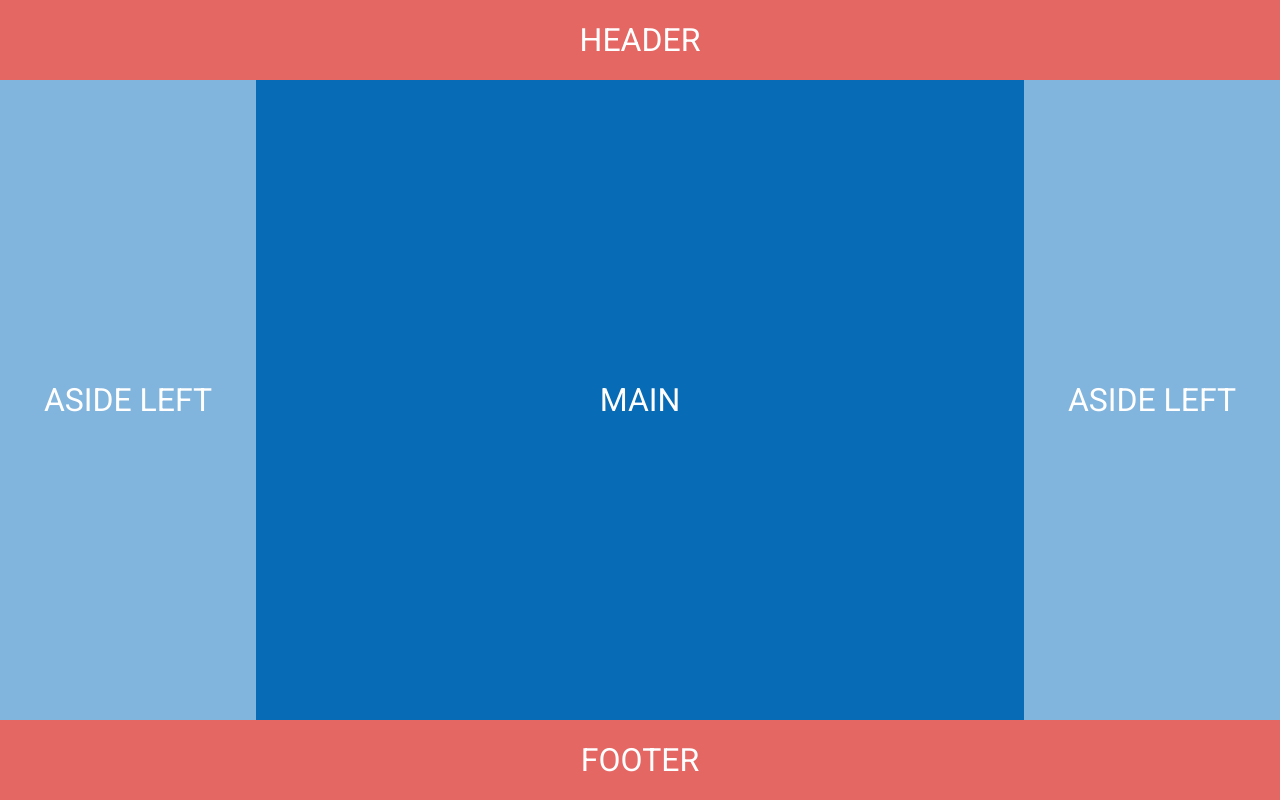
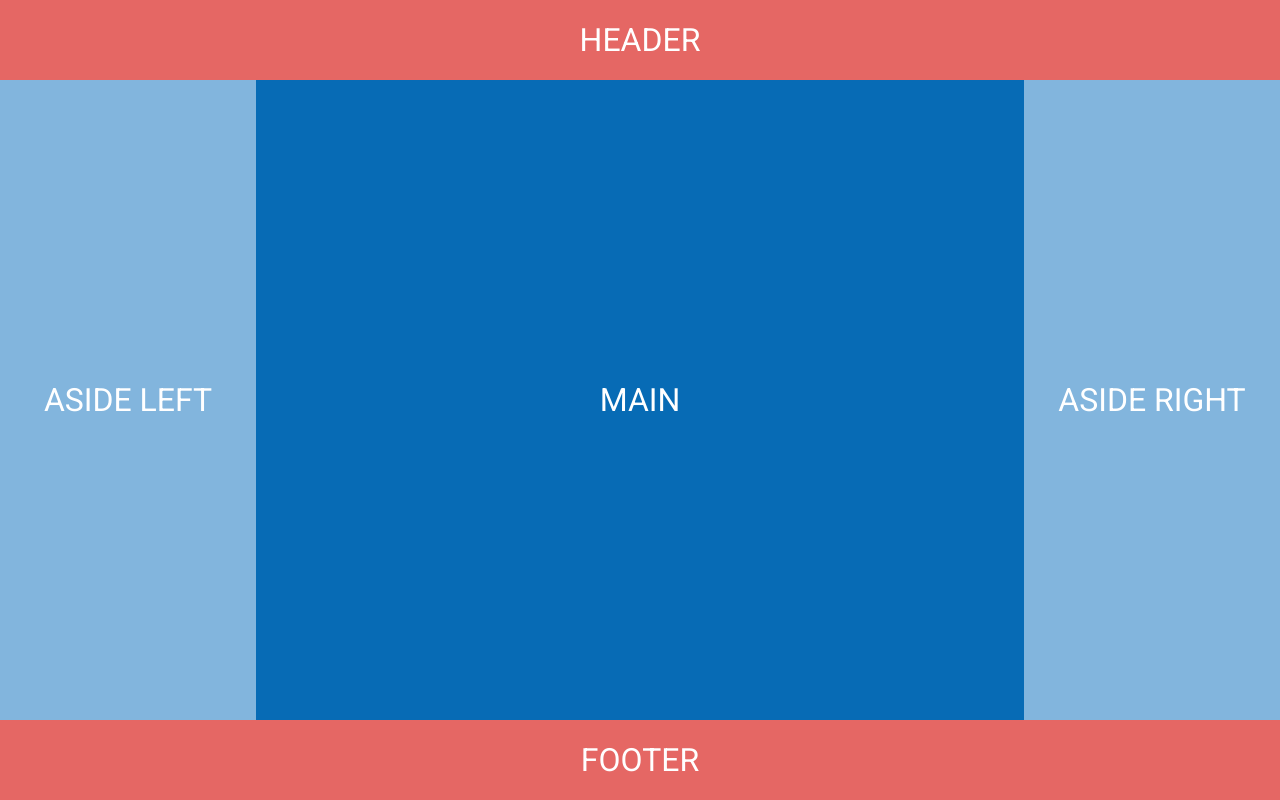
Before and after one commit to Giulio899/html-sass-first, a website with bundled scripts: page index.html in a window 1280 px wide. Built offline with nearby package versions, Linux system fonts and the light colour scheme.

Commit message:
Minor HTML update

```diff
--- a/index.html
+++ b/index.html
@@ -18,7 +18,7 @@
   <main>
     <aside>Aside left</aside>
     <section>Main</section>
-    <aside>Aside left</aside>
+    <aside>Aside right</aside>
   </main>
 
   <footer>Footer</footer>
```
